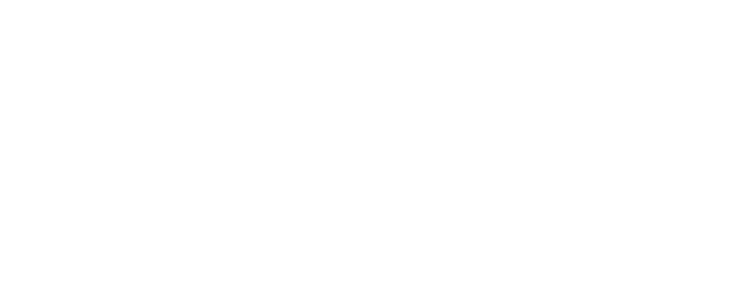
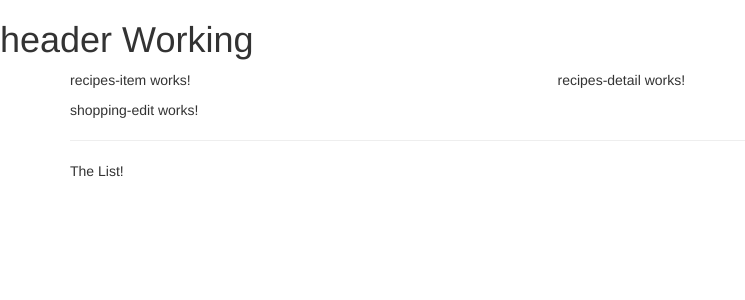
Before and after one commit to vivinmeth/BTC, an Angular app: page / in a window 1280 px wide. Shown: the top 300 px of the page, without its empty margins (0-745 px from the left). Built offline with nearby package versions, Linux system fonts and the light colour scheme.

Commit message:
Basic layout of app.component is done

```diff
--- a/src/app/app.component.html
+++ b/src/app/app.component.html
@@ -0,0 +1,9 @@
+<app-header></app-header>
+<div class="container">
+    <div class="row">
+        <div class="col-md-12">
+            <app-recipes></app-recipes>
+            <app-shopping-list></app-shopping-list>
+        </div>
+    </div>
+</div>
--- a/src/app/recipes/recipes-list/recipes-list.component.html
+++ b/src/app/recipes/recipes-list/recipes-list.component.html
@@ -1 +1 @@
-<p>recipes-list works!</p>
+<app-recipes-item></app-recipes-item>
--- a/src/app/recipes/recipes.component.html
+++ b/src/app/recipes/recipes.component.html
@@ -1 +1,8 @@
-<p>recipes works!</p>
+<div class="row">
+    <div class="col-md-5">
+        <app-recipes-list></app-recipes-list>
+    </div>
+    <div class="col-md-7">
+        <app-recipes-detail></app-recipes-detail>
+    </div>
+</div>
--- a/src/app/shopping-list/shopping-list.component.html
+++ b/src/app/shopping-list/shopping-list.component.html
@@ -1 +1,7 @@
-<p>shopping-list works!</p>
+<div class="row">
+    <div class="col-xs-10">
+        <app-shopping-edit></app-shopping-edit>
+        <hr>
+        <p>The List!</p>
+    </div>
+</div>
```
